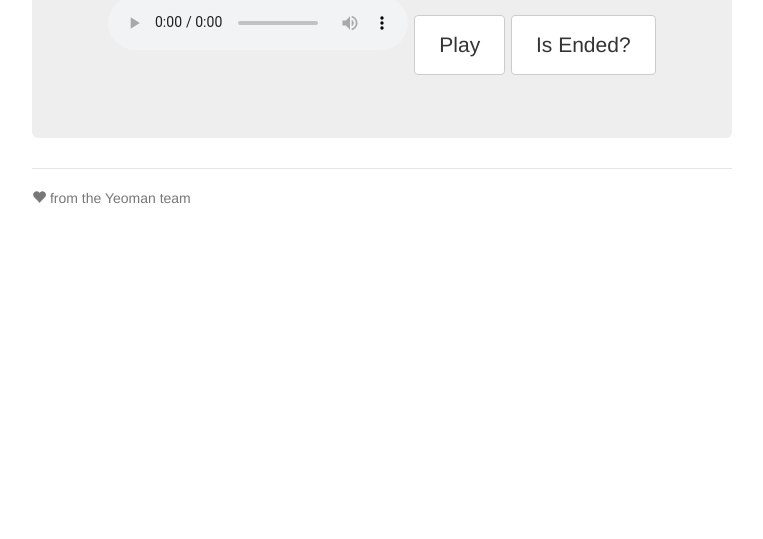
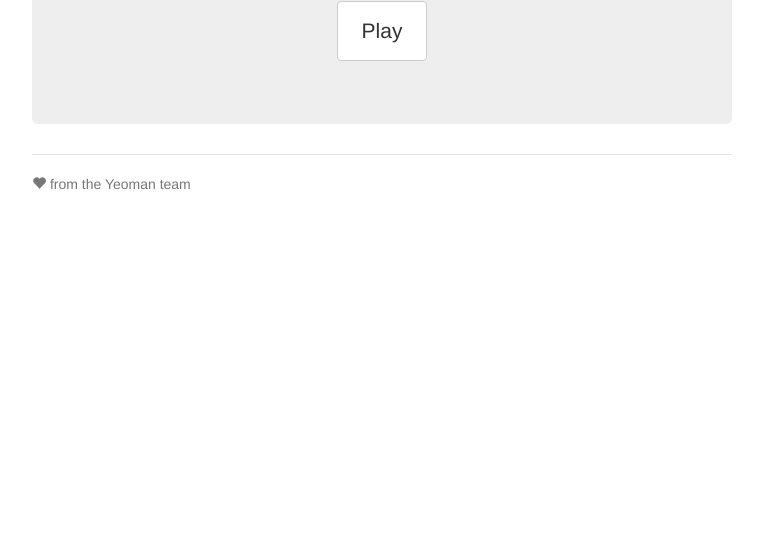
Before and after one commit to unimi-ctu/AudioTest, a website: page app/index.html in a window 1280 px wide. Shown: the part 261-800 px from the top of the page, without its empty margins (258-1021 px from the left). Drawn offline with nearby package versions, Linux system fonts and the light colour scheme; files that its build step writes are made by us from their sources.

Commit message:
pulizia del player

```diff
--- a/app/index.html
+++ b/app/index.html
@@ -35,9 +35,10 @@
       <div class="jumbotron">
         <h1>Prove Audio</h1>
         <p class="lead">
-          <audio id="player" src="Ending_Satellites_-_06_-_A_floating_point.mp3" controls></audio>
+          <audio id="player" src="Ending_Satellites_-_06_-_A_floating_point.mp3"></audio>
+        </p>
+        <p>
           <button class="btn btn-default" id="play">Play</button>
-          <button class="btn btn-default" id="check">Is Ended?</button>
         </p>
       </div>
 
@@ -96,12 +97,11 @@
               canplay -= 1;
             }
           });
+
           $('#player')[0].addEventListener('ended', function() {
             playButton.text(canplay ? 'play' : 'non posso più pleiare');
           });
-          $('#check').click(function() {
-            console.log(mp3Element.paused ? 'audio in pausa' : 'audio in play');
-          });
+
         </script>
 </body>
 </html>
```
